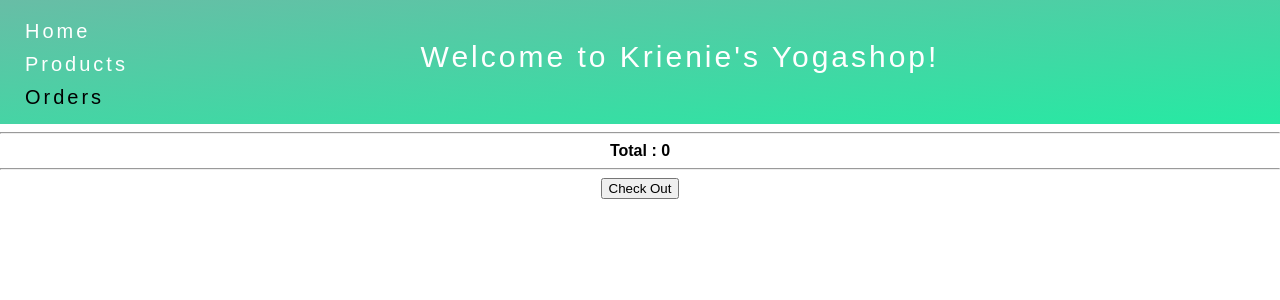
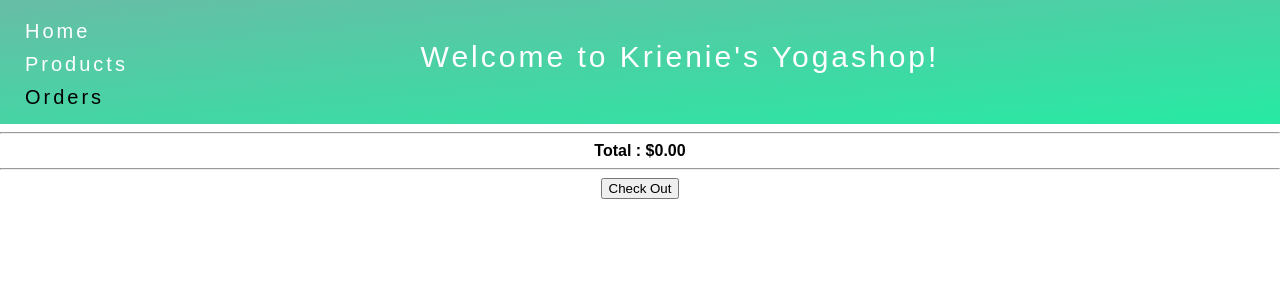
Before and after one commit to LilianKalkman/site-krien-1, a React (Create React App) app: page /orders in a window 1280 px wide. Shown: the top 300 px of the page. Built offline with nearby package versions, Linux system fonts and the light colour scheme.

Commit message:
format price

```diff
--- a/src/containers/Orders/Orders.js
+++ b/src/containers/Orders/Orders.js
@@ -2,6 +2,7 @@ import React, { Component } from 'react';
 import { connect } from 'react-redux';
 import './Orders.css';
 import * as actions from '../../store/actions/actions_index';
+import { formatPrice } from '../../helpers';
 
 class Orders extends Component {
   // componentDidMount(){
@@ -16,7 +17,7 @@ class Orders extends Component {
       const price = this.props.orders[key].price;
       return (
         <ul key={key}>
-          <li key={key}>{order} : {price}
+          <li key={key}>{order} : {formatPrice(price)}
           <span><button onClick={()=>this.props.remove(this.props.orders[key])}>&times;</button></span>
           </li>
         </ul>
@@ -26,7 +27,7 @@ class Orders extends Component {
       <div className="order-view">
         {orders}
         <hr/>
-        <strong>Total : {this.props.price}</strong>
+        <strong>Total : {formatPrice(this.props.price)}</strong>
         <hr />
         <button>Check Out</button>
       </div>
--- /dev/null
+++ b/src/helpers.js
@@ -0,0 +1,3 @@
+export function formatPrice(cents) {
+  return `$${(cents / 100).toFixed(2).replace(/\B(?=(\d{3})+(?!\d))/g, ',')}`;
+}
```
